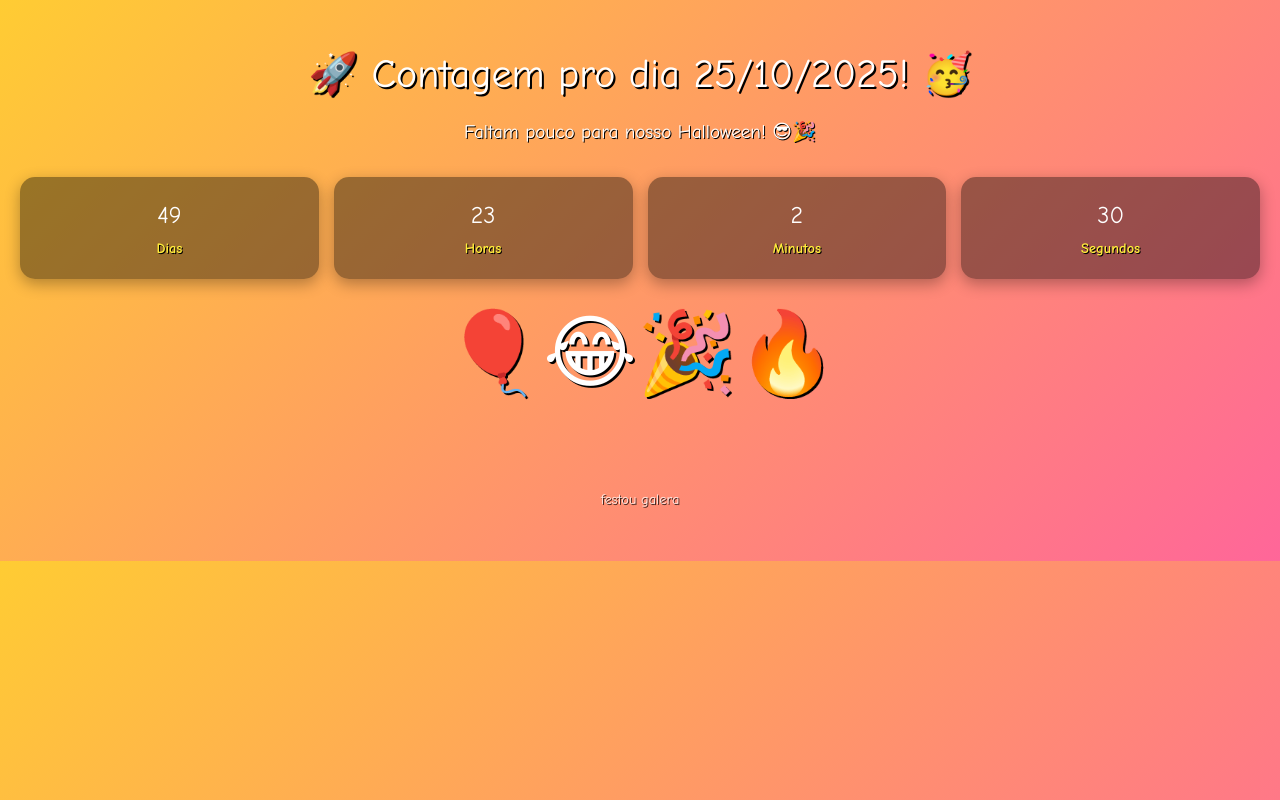
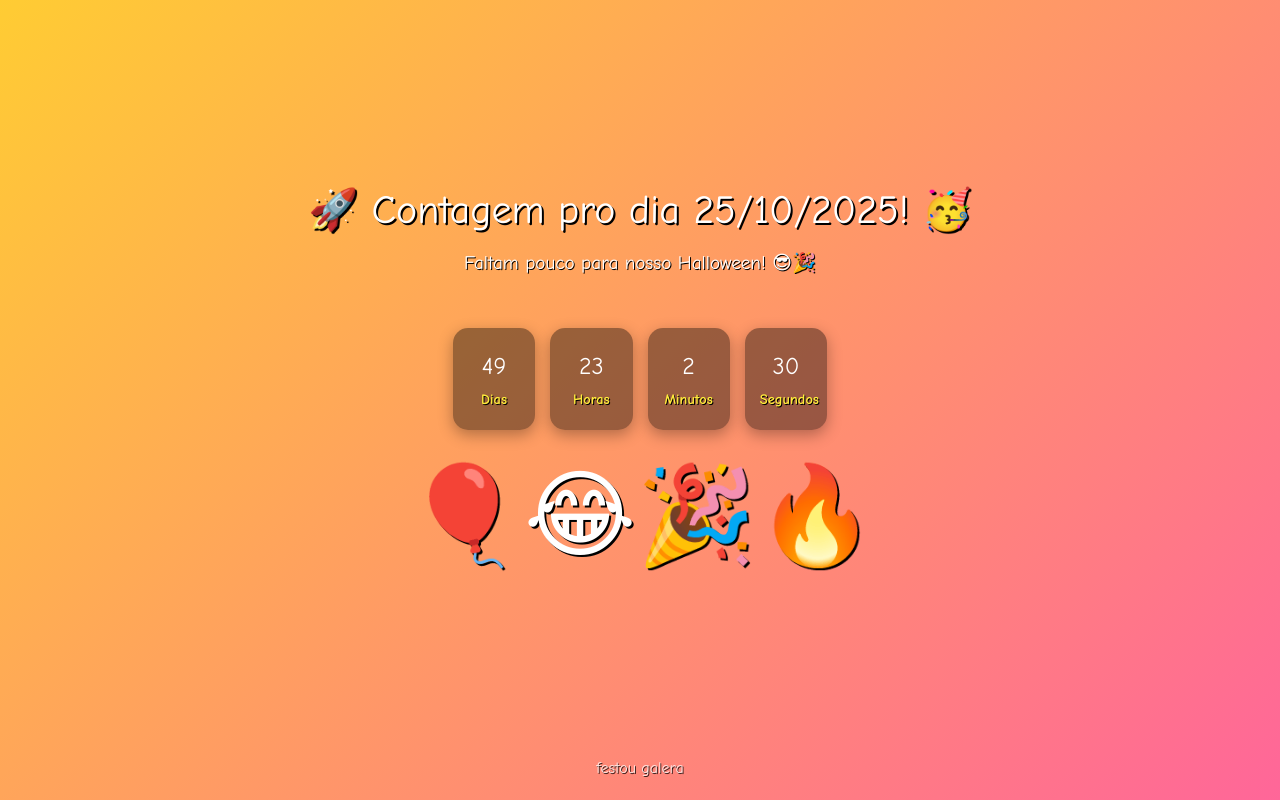
Before and after one commit to vinicads/countDown, a plain HTML site: page index.html in a window 1280 px wide. Drawn offline with nearby package versions, Linux system fonts and the light colour scheme.

Commit message:
mais mudancas

```diff
--- a/index.html
+++ b/index.html
@@ -7,17 +7,25 @@
   <link href="https://cdn.jsdelivr.net/npm/bootstrap@5.3.3/dist/css/bootstrap.min.css" rel="stylesheet">
   <link rel="stylesheet" href="https://cdnjs.cloudflare.com/ajax/libs/font-awesome/6.4.2/css/all.min.css">
   <style>
+    html, body {
+      height: 100%;
+      margin: 0;
+    }
+
     body {
       background: linear-gradient(135deg, #ffcc33, #ff6699);
       color: #fff;
       font-family: 'Comic Sans MS', cursive, sans-serif;
+      display: flex;
+      flex-direction: column;
+      justify-content: center;
+      align-items: center;
       text-align: center;
-      padding: 50px 20px;
     }
 
     h1 {
       font-size: 2.5rem;
-      margin-bottom: 20px;
+      margin-bottom: 15px;
       text-shadow: 2px 2px #000;
     }
 
@@ -61,7 +69,7 @@
     }
 
     .emoji {
-      font-size: 5rem;
+      font-size: 6rem;
       margin-top: 40px;
       text-shadow: 2px 2px #000;
       animation: bounce 1s infinite alternate;
@@ -73,8 +81,9 @@
     }
 
     footer {
-      margin-top: 50px;
-      font-size: 0.9rem;
+      position: absolute;
+      bottom: 20px;
+      font-size: 1rem;
       color: #fff;
       opacity: 0.8;
       text-shadow: 1px 1px #000;
@@ -82,7 +91,7 @@
 
     @media (max-width: 576px) {
       h1 { font-size: 2rem; }
-      .emoji { font-size: 3.5rem; }
+      .emoji { font-size: 4rem; margin-top: 20px; }
       .time-box { font-size: 1.2rem; padding: 15px 10px; }
     }
   </style>
```
